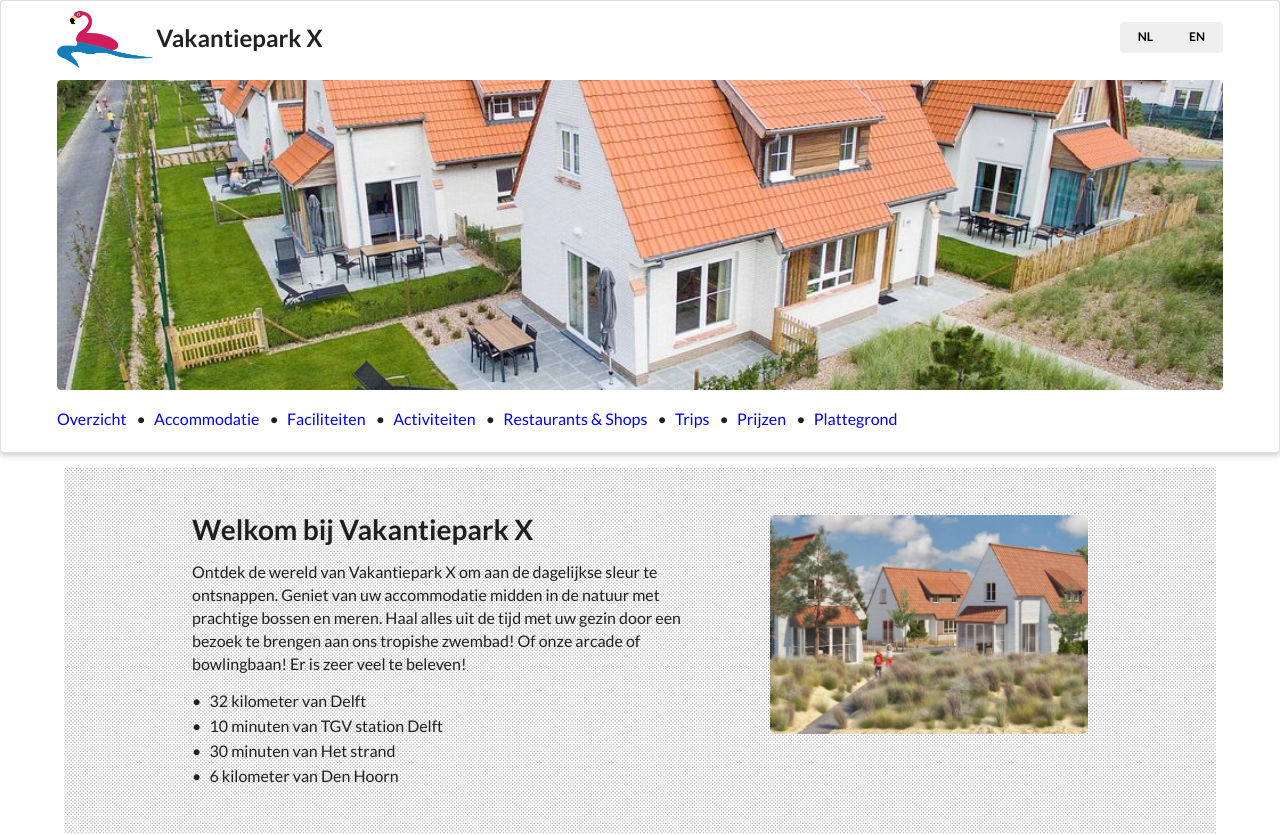
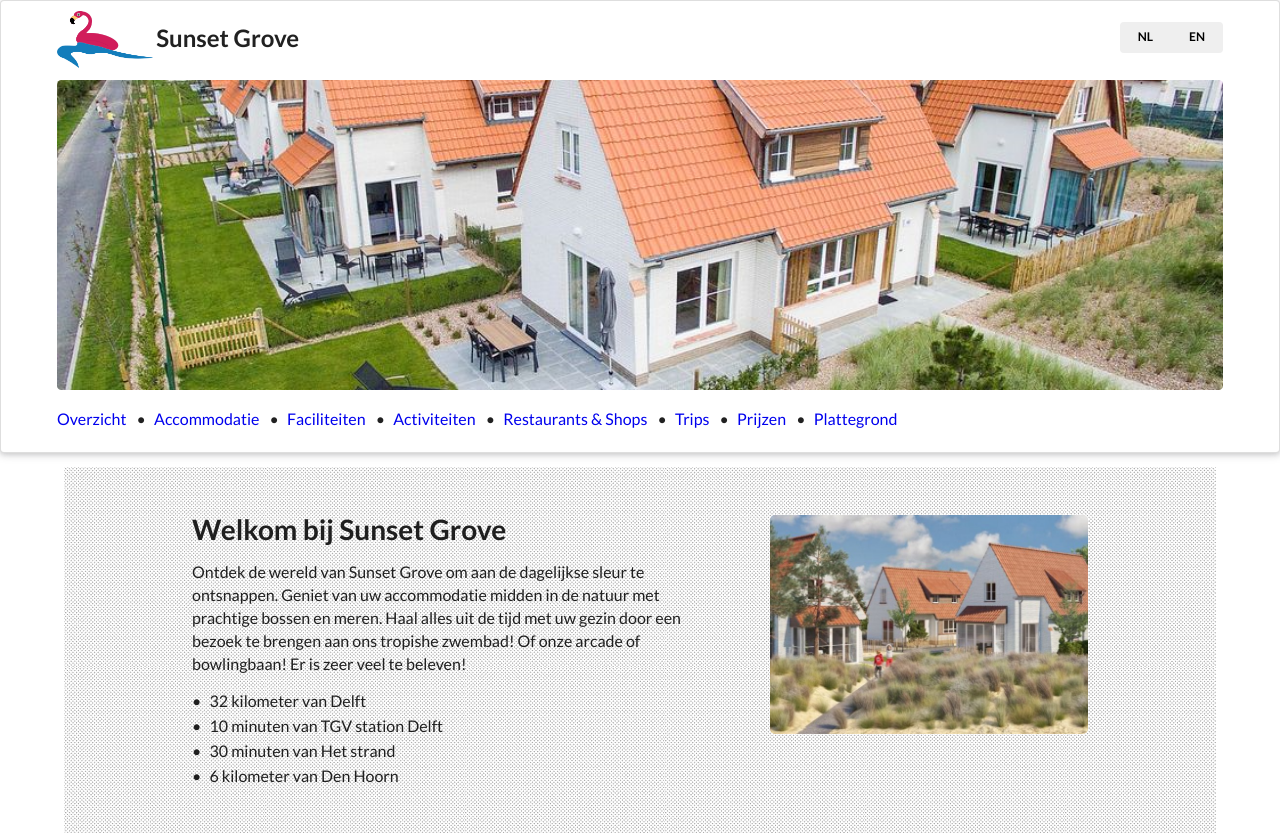
Before and after one commit to Berrykittencat/berrykittencat.github.io, a plain HTML site: page index.html in a window 1280 px wide. Shown: the top 835 px of the page. Drawn offline with Linux system fonts and the light colour scheme.

Commit message:
Changed park name

```diff
--- a/components/header.js
+++ b/components/header.js
@@ -4,7 +4,7 @@ headerTemplate.innerHTML = `
 <header class="ui fluid raised segment">
     <h2 class="ui left floated header">
         <img class="ui image" src="images/logo.png">
-        <div class="content">Vakantiepark X</div>
+        <div class="content">Sunset Grove</div>
     </h2>
     <div id="translation" class="ui right floated tiny buttons">
         <button class="ui button pink active" onclick="SetLanguageCookie('nl')">NL</button>
--- a/index.html
+++ b/index.html
@@ -4,7 +4,7 @@
     <meta charset="UTF-8">
     <meta http-equiv="X-UA-Compatible" content="IE=edge">
     <meta name="viewport" content="width=device-width, initial-scale=1.0">
-    <title>Vakantiepark X</title>
+    <title>Sunset Grove</title>
     <link rel="stylesheet" type="text/css" href="semantic/semantic.min.css">
     <script src="jquery-3.6.0.min.js"></script>
     <script src="components/translation.js"></script>
@@ -18,9 +18,9 @@
     <div>
         <div class="ui grid">
             <div class="nine wide column">
-                <h1 id="page_title" class="ui header">Welkom bij Vakantiepark X</h1>
+                <h1 id="page_title" class="ui header">Welkom bij Sunset Grove</h1>
                 <p id="page_msg">
-                    Ontdek de wereld van Vakantiepark X om aan de dagelijkse sleur te ontsnappen.
+                    Ontdek de wereld van Sunset Grove om aan de dagelijkse sleur te ontsnappen.
                     Geniet van uw accommodatie midden in de natuur met prachtige bossen en meren.
                     Haal alles uit de tijd met uw gezin door een bezoek te brengen aan ons tropishe zwembad!
                     Of onze arcade of bowlingbaan!
@@ -58,8 +58,8 @@
     <script>
         var pageDictionary = [
             { sel: "#header", type: "comp" }, { sel: "#footer", type: "comp" },
-            { sel: "#page_title", type:"text", nl: "Welkom bij Vakantiepark X", en: "Welcome at Vakantiepark X" },
-            { sel: "#page_msg", type: "text", nl: "Ontdek de wereld van Vakantiepark X om aan de dagelijkse sleur te ontsnappen. \
+            { sel: "#page_title", type:"text", nl: "Welkom bij Sunset Grove", en: "Welcome at Sunset Grove" },
+            { sel: "#page_msg", type: "text", nl: "Ontdek de wereld van Sunset Grove om aan de dagelijkse sleur te ontsnappen. \
                     Geniet van uw accommodatie midden in de natuur met prachtige bossen en meren. \
                     Haal alles uit de tijd met uw gezin door een bezoek te brengen aan ons tropishe zwembad! \
                     Of onze arcade of bowlingbaan! \
```
Also changed, not shown: accommodatie.html (+3 -3 lines), activiteiten.html (+1 -1 lines), faciliteiten.html (+1 -1 lines), plattegrond.html (+3 -3 lines), prijzen.html (+1 -1 lines), restaurants.html (+3 -3 lines), trips.html (+1 -1 lines).
